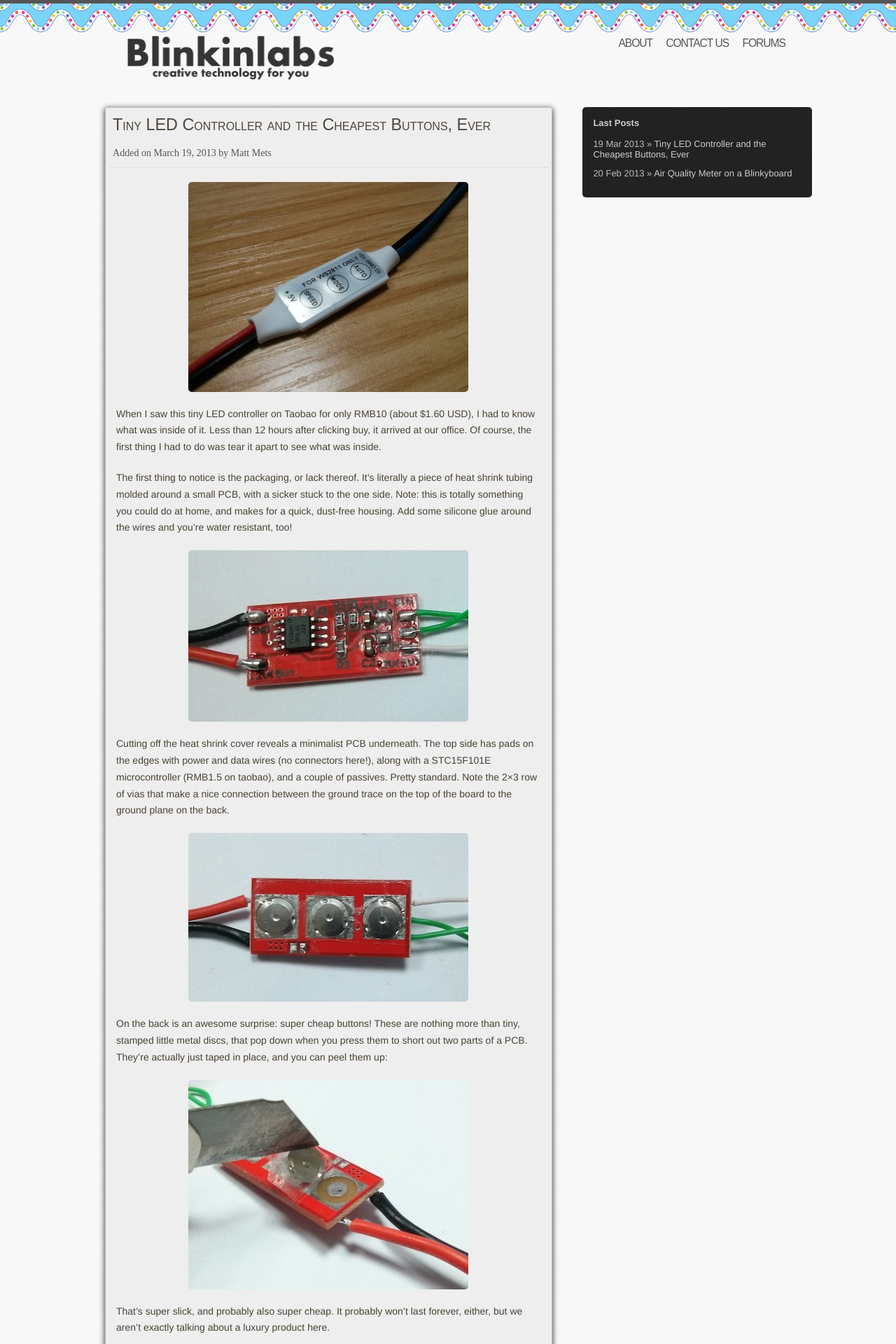
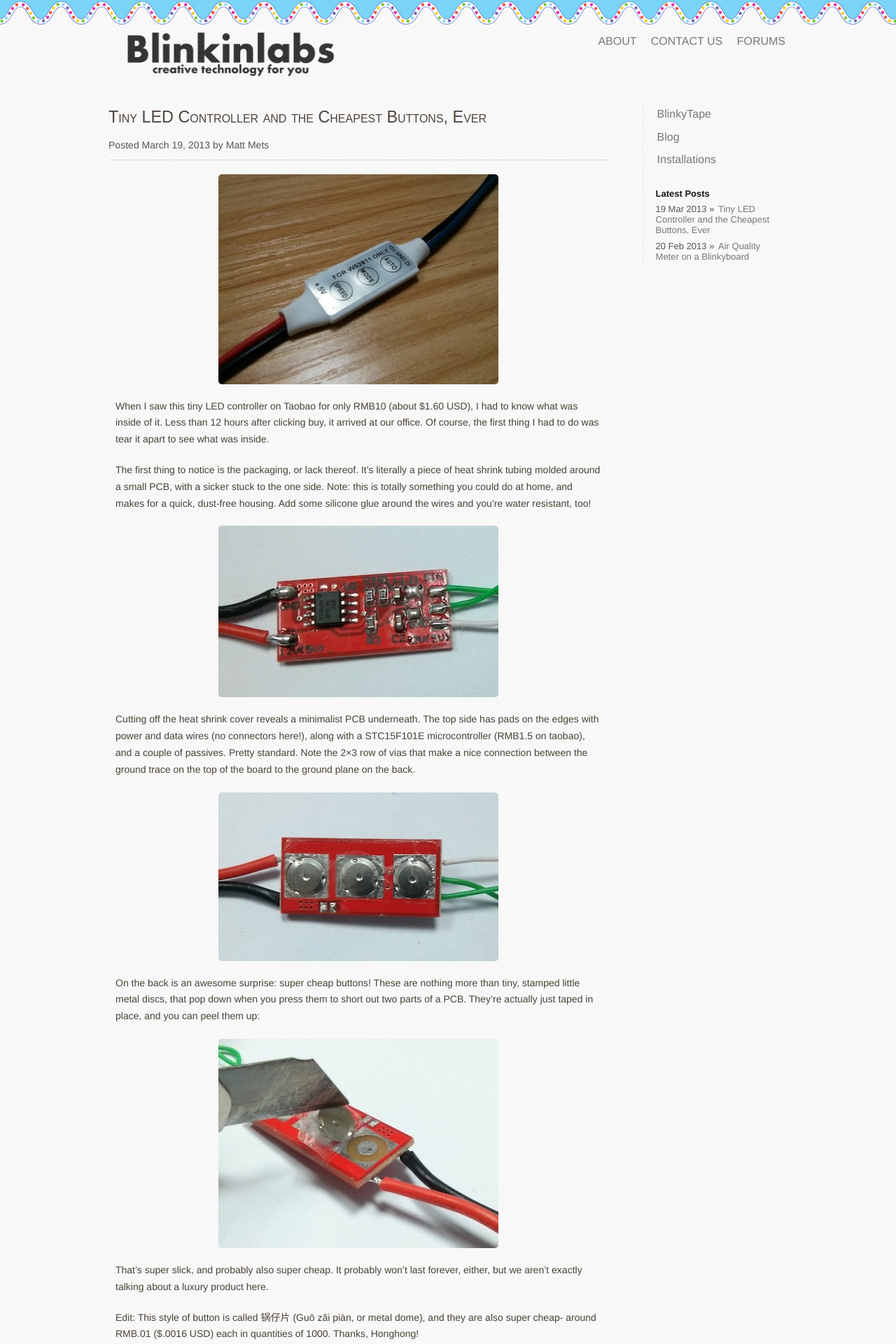
Before and after one commit to jravetch/blinkinlabs.github.io, a Jekyll site: the page built from blog/_posts/2013-03-19-tiny-led-controller.md, in a window 1280 px wide. Shown: the top 1920 px of the page at 70% size. Built offline with Jekyll 4.4.1, drawn with Linux system fonts in a browser that asks for light colours; Markdown is read by kramdown in place of the engine named in the settings; comment, search, counter and statistics services are not loaded; some of the changed text lies outside the part shown.

Commit message:
Lots of layout updates. Bring back /blog/.

```diff
--- /dev/null
+++ b/_includes/common_sidebar.html
@@ -0,0 +1,39 @@
+<div class = "three columns">
+  <div class = "project_full, project_info">
+
+    <div class="sidebar-nav">
+      <h3><a href="/blinkytape/">BlinkyTape</a></h3>
+      <h3><a href="/blog/">Blog</a></h3>
+      <h3><a href="/installations/">Installations</a></h3>
+    </div>
+
+    {% if page.technologies != null %}
+    <h3> Used Technologies: </h3>
+      <ul>
+        {% for technology in page.technologies %}
+        <li> {{ technology }} </li>
+        {% endfor %}
+      </ul>
+    {% endif %}
+
+    {% if page.sourcecode != null %}
+    <h3> Sourcecode: </h3>
+      <ul>
+      {% for item in page.sourcecode %}
+        <li><a href="{{ item[1] }}" target="_new"> {{ item[0] }} </a></li>
+      {% endfor %}
+      </ul>
+    {% endif %}
+
+    <div class="sidebar-blog-links">
+      <h3>Latest Posts</h3>
+      <ul>
+      {% for post in site.posts %}
+        {% if post.category contains 'post' %}
+          <li><span>{{ post.date | date_to_string }}</span> &raquo; <a href="{{post.url}}">{{post.title}}</a></li>
+        {% endif %}
+      {% endfor %}
+      </ul>
+    </div>
+  </div>
+</div>
--- a/_layouts/post.html
+++ b/_layouts/post.html
@@ -3,30 +3,21 @@ layout: default
 ---
 
 <div class="row">
-<div class = "eight columns" >
+  <div class = "nine columns" >
 
     <div class="project_full post" id="post">
-		<div id ="info">
+      <div class="qq5">
         <h1>{{page.title}}</h1>
         <span class="author">
-	    Added on {{ page.date | date: '%B %d, %Y' }} by {{ page.author }}
+          Posted {{ page.date | date: '%B %d, %Y' }} by {{ page.author }}
         </span>
       </div>
      <hr />
 
       {{ content }}
 
-		<div id="related">
-	  		<h2>Related Posts</h2>
-	  		<ul class="posts">
-	    		{% for post in site.related_posts limit:3 %}
-	      		<li><span>{{ post.date | date_to_string }}</span> &raquo; <a href="{{ post.url }}">{{ post.title }}</a></li>
-	    		{% endfor %}
-	  		</ul>
-		</div>
-
       <a name="comments"></a>
-		<div id="disqus_thread">
+      <div id="disqus_thread" style="margin-top: 40px">
             <div id="disqus_thread"></div>
             <script type="text/javascript">
                 var disqus_shortname = 'blinkiverse';
@@ -42,23 +33,6 @@ layout: default
     </div>
   </div>
 
-
-<div class = "four columns" >
-
-	<ul class = "lastposts">
-	<h1> Last Posts </h1>
-  {% for post in site.posts%}
-	{% if post.category contains 'post' %}
-
-      <li><span>{{ post.date | date_to_string }}</span> &raquo; <a href="{{ post.url }}">{{ post.title }}</a></li>
-
-	{% endif %}
-  {% endfor %}
-	</ul>
+{% include common_sidebar.html %}
 
 </div>
-
-
-
-
-</div>
--- a/stylesheets/web.css
+++ b/stylesheets/web.css
@@ -70,19 +70,15 @@ body {
 
 
 .menu a {
-
-	color: #555;
+	color: #777;
 	padding:0px;
 
 	padding: 8px;
-	font-family: arial, helvetica, sans-serif;
-	font-size: 1.2em;
-	font-weight:10000;
-
-	line-height: 10px;
-	letter-spacing: -1px;
-	border-radius: 0px 0px 2px 2px;
-
+  font-family: helvetica, arial, clean, sans-serif;
+  font-size: 16px;
+  font-style: normal;
+  font-variant: normal;
+  font-weight: 300;
 }
 
 .menu a.selected {
@@ -97,8 +93,11 @@ body {
 
 
 .menu a:visited {
+  color: #777;
+}
 
-
+.menu a:visited:hover {
+  color: #eee;
 }
 
 
@@ -120,21 +119,18 @@ h1 {
 
 
 a {
-	color: #099;
+	color: #333;
 	text-decoration: none;
+}
 
+a:visited {
+  color: #333;
+  text-decoration: none;
 }
 
 a:hover {
-  color: #BB0;
+  color: #666;
   text-decoration: none;
-
-}
-
-a:visited {
-  color: #F0F;
-  text-decoration: none;
-
 }
 
 
@@ -155,8 +151,6 @@ a:visited {
 .site {
 	z-index; 2;
 	height: 100%;
-	border-top: 5px solid #555;
-	border-bottom: 8px solid #555;
   padding-top: 5px;
 }
 
@@ -178,6 +172,9 @@ a:visited {
 }
 .foundation-header h1 span {
   font-size: 0.6em;
+}
+.foundation-header a {
+  color: #000;
 }
 
 .header {
@@ -223,7 +220,7 @@ a:visited {
 	padding: 2px;
 	padding-top:15px;
 
-    font-family:  Georgia, Garamond, Times, serif;
+  font-family:  Georgia, Garamond, Times, serif;
 	letter-spacing:0.1em;
 	margin: 0px auto;
 
@@ -267,8 +264,6 @@ a:visited {
 	padding-bottom: 5px;
 }
 
-
-
 .project_preview img {
 	border: 0px solid #222;
 	margin: 0px;
@@ -282,8 +277,6 @@ a:visited {
 	-o-transform: rotate(0deg) scale(1);
 	transform: rotate(0deg) scale(1);
 
-	position: relative;
-
 	-webkit-transition: -webkit-transform 0.2s ease-out;
 	-moz-border-radius: 2px;
 	-webkit-border-radius: 2px;
@@ -296,7 +289,6 @@ a:visited {
 	box-shadow: 0px 1px 2px #222;
 
 	z-index: 1;
-	float: left;
 }
 
 @-webkit-keyframes bounce {
@@ -873,17 +865,9 @@ video {
 }
 
 .post {
-	margin-bottom: 55px;
-	background-color: #EEE;
-	padding: 5px;
-	border: 1px solid #BBB;
-	border-radius: 2px;
-
-	-moz-box-shadow: 0px 5px 8px #222;
-	-webkit-box-shadow: 0px 2px 8px #222;
-	-o-box-shadow: 0px 2px 8px #222;
-	box-shadow: 0px 2px 8px #222;
-
+	margin-bottom: 30px;
+	padding: 5px 5px 20px;
+  border-bottom: 1px dashed #444;
 }
 
 #related {
@@ -896,6 +880,7 @@ video {
 }
 
 .author {
+  font-family: helvetica, arial, clean, sans-serif;
 	font-size: 0.9em;
 	color: #555;
 }
@@ -1142,3 +1127,39 @@ ul.block-grid.front-page-projects li {
   padding-bottom: 0;
   height: auto;
 }
+.front-page-projects a.caption {
+  padding-top: 10px;
+  color: #777;
+  font-weight: 300;
+}
+.front-page-projects a.caption:hover {
+  color: #444;
+}
+
+.sidebar-nav {
+  margin: 0 0 25px;
+}
+.sidebar-nav h3 a {
+  color: #777;
+  background: none transparent;
+  font-family: helvetica, arial, clean, sans-serif;
+  font-size: 16px;
+  font-style: normal;
+  font-variant: normal;
+  font-weight: 300;
+  line-height: 1.9em;
+}
+.sidebar-nav h3 a:hover {
+  color: #444;
+}
+
+.sidebar-blog-links ul, .sidebar-blog-links ul li {
+  list-style: none;
+}
+.sidebar-blog-links a {
+  background: none transparent;
+  color: #777;
+}
+.sidebar-blog-links a:hover {
+  color: #444;
+}
```
Also changed, not shown: _includes/blog_inline.html (added, +15 -0 lines), _includes/single_page.html (deleted, +0 -16 lines), _layouts/project.html (+1 -83 lines), blog/_posts/2013-03-19-tiny-led-controller.md (+1 -0 lines), blog/index.html (+4 -19 lines), index.html (+20 -33 lines), images/blinkinlabs-top.png, images/blog/led1-preview-2up.jpg (added). Lines whose indentation alone changed are shown as unchanged.
